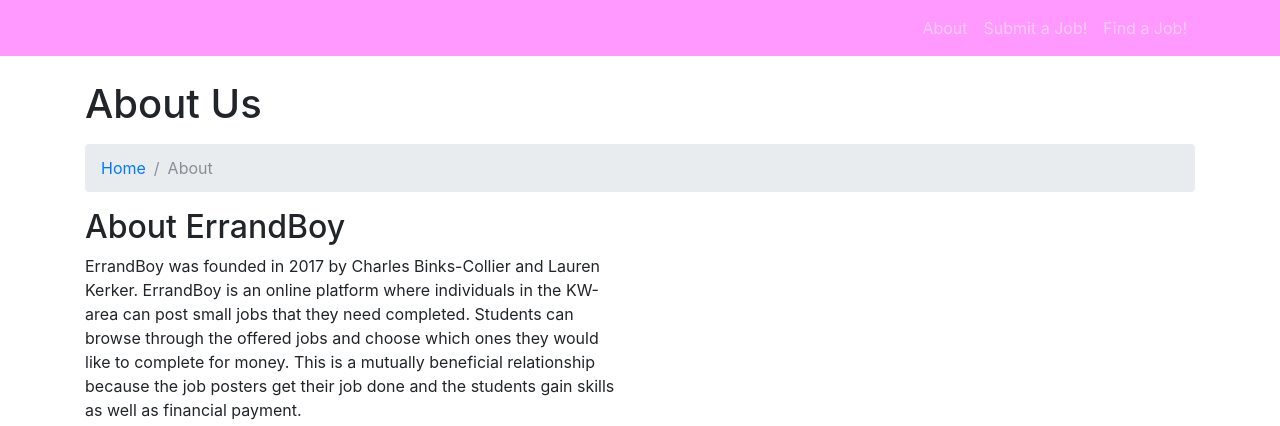
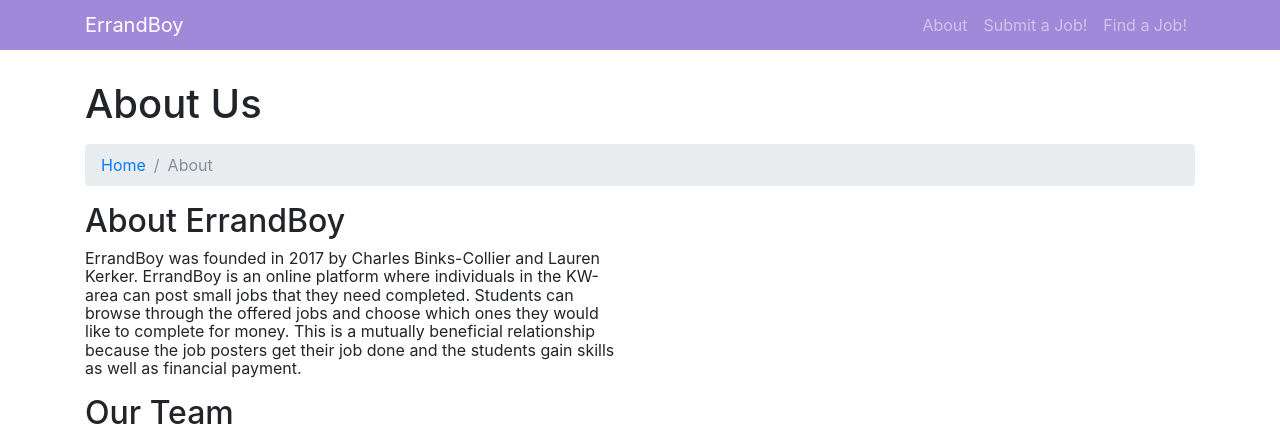
Before and after one commit to charlesbc/charlesbc.github.io, a website: page about.html in a window 1280 px wide. Shown: the top 426 px of the page. Drawn offline with Linux system fonts and the light colour scheme; files that its build step writes are made by us from their sources; files whose address does not match are found by name.

Commit message:
Update about.html

```diff
--- a/about.html
+++ b/about.html
@@ -11,10 +11,10 @@
     <title>About Us</title>
 
     <!-- Bootstrap core CSS -->
-    <link href="vendor/bootstrap/css/bootstrap.min.css" rel="stylesheet">
+    <link href="bootstrap.min.css" rel="stylesheet">
 
     <!-- Custom styles for this template -->
-    <link href="css/modern-business.css" rel="stylesheet">
+    <link href="modern-business.css" rel="stylesheet">
 
   </head>
 
```
